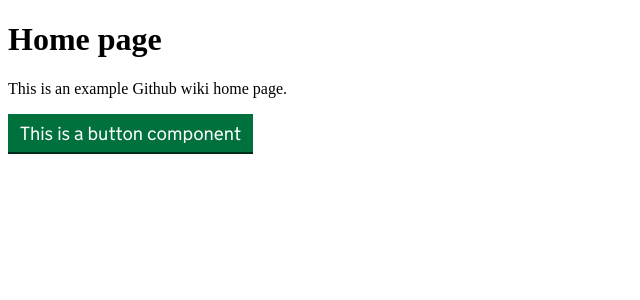
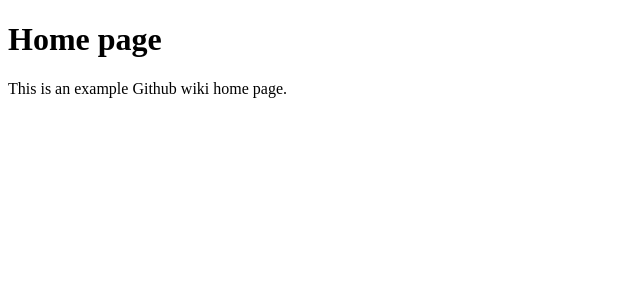
Before and after one commit to davidcarboni/wikload, a Flask app: page /wiki in a window 1280 px wide. Shown: the top 300 px of the page, without its empty margins (0-640 px from the left). Run offline with Flask 2, Linux system fonts and the light colour scheme.

Commit message:
Commented out button component.

```diff
--- a/templates/page.html
+++ b/templates/page.html
@@ -22,7 +22,7 @@
   </head>
   <body>
     <!-- Copy and paste component HTML-->
-    <button class="govuk-button">This is a button component</button>
+    <!-- button class="govuk-button">This is a button component</button -->
     <script src="javascript/govuk-frontend-3.0.0.min.js"></script>
     <script>window.GOVUKFrontend.initAll()</script>
   </body>
```
